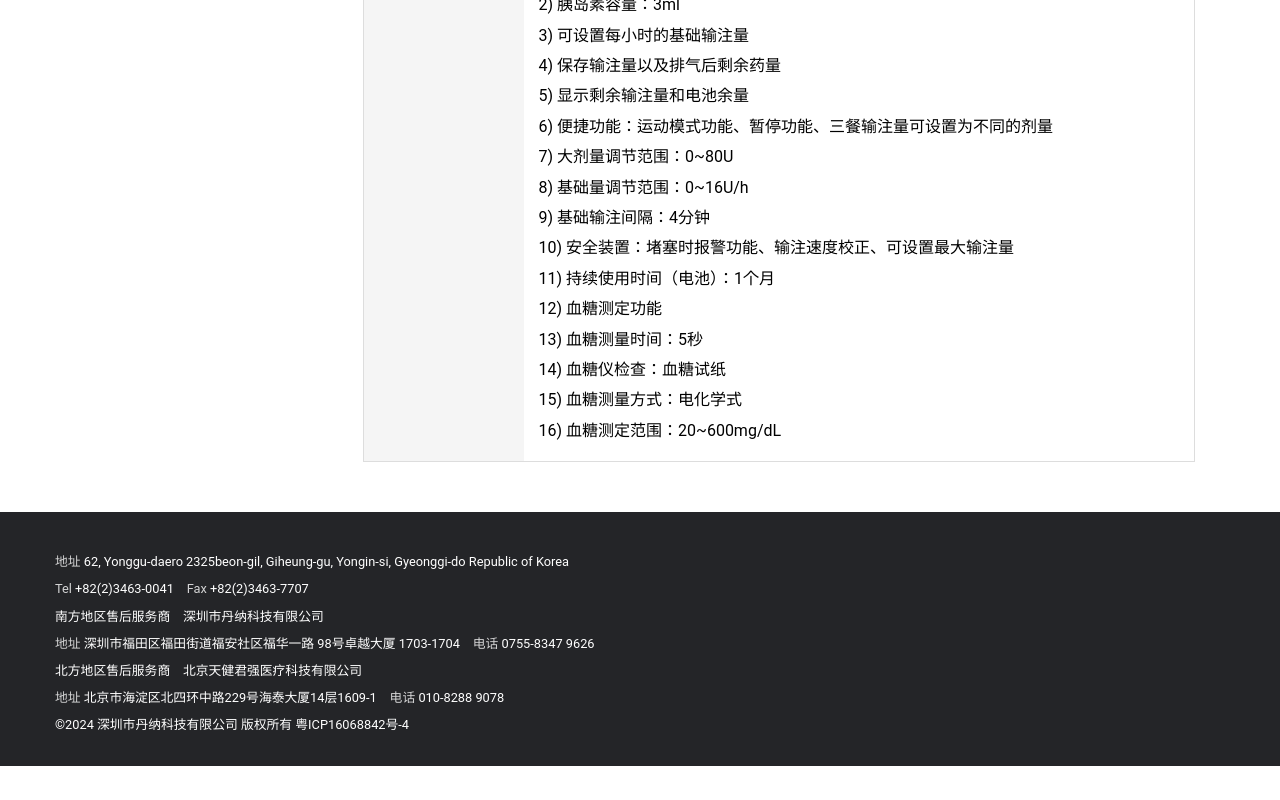
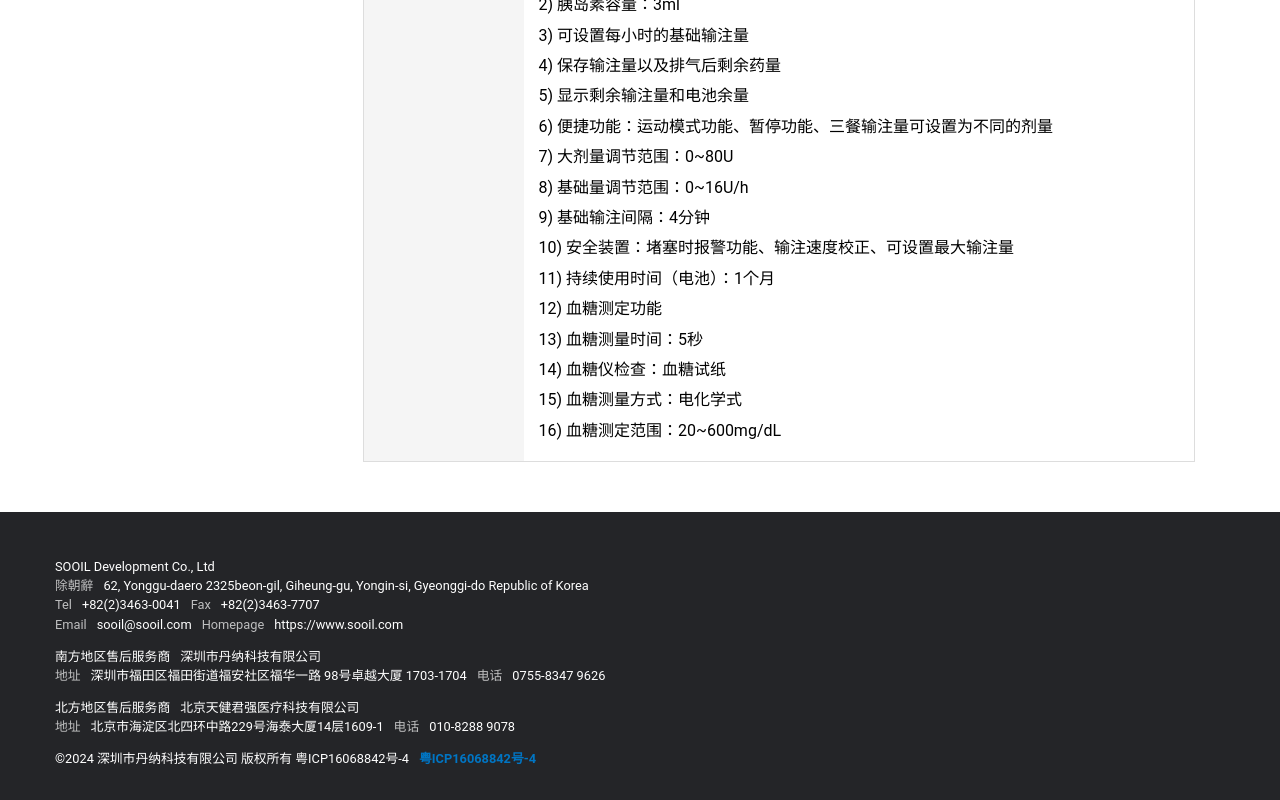
Before and after one commit to sooildev/Sooil-Web-CN, a React (Create React App) app: page /dana-r in a window 1280 px wide. Shown: the part 1901-2701 px from the top of the page. Before the commit the page ends 2667 px from the top, so only its background shows below. Built offline with nearby package versions, Linux system fonts and the light colour scheme.

Commit message:
fix footer

```diff
--- a/src/components/footer/Copyright.tsx
+++ b/src/components/footer/Copyright.tsx
@@ -41,103 +41,89 @@ export default function Copyright() {
           </li>
         </ul> */}
         <div css={copyright}>
+          {FOOTER_COPYRIGHT_TEXT.companyInfo_0.map((info, index) => (
+            <div key={index}>
+              <span>{info.label}</span>
+              <span>{info.value}</span>
+            </div>
+          ))}
           {FOOTER_COPYRIGHT_TEXT.companyInfo_1.map((info, index) => (
             <div key={index}>
-              <span>{info.label}</span> {info.value}
+              <span css={infoLabel}>{info.label}</span>
+              <span>{info.value}</span>
+            </div>
+          ))}
+          <div css={copyrightSubBox}>
+            {FOOTER_COPYRIGHT_TEXT.companyInfo_2.map((info, index) => (
+              <div key={index}>
+                <span css={infoLabel}>{info.label}</span>
+                <span>{info.value}</span>
               </div>
             ))}
           </div>
-        <div css={copyright}>
-          {FOOTER_COPYRIGHT_TEXT.companyInfo_2.map((info, index) => (
+          <div css={copyrightSubBox}>
+            {FOOTER_COPYRIGHT_TEXT.companyInfo_3.map((info, index) => (
               <div key={index}>
-              <span>{info.label}</span> {info.value}
+                <span css={infoLabel}>{info.label}</span>
+                <span>{info.value}</span>
               </div>
             ))}
           </div>
+        </div>
+
         <div css={copyright}>
+          <div css={copyrightSubBox}>
             {FOOTER_COPYRIGHT_TEXT.cn_companyInfo_1.map((info, index) => (
               <div key={index}>
-              <span>{info.label}</span> {info.value}
+                <span>{info.label}</span>
+                <span>{info.value}</span>
               </div>
             ))}
           </div>
-        <div css={copyright}>
+          <div css={copyrightSubBox}>
             {FOOTER_COPYRIGHT_TEXT.cn_companyInfo_2.map((info, index) => (
               <div key={index}>
-              <span>{info.label}</span> {info.value}
+                <span css={infoLabel}>{info.label}</span>
+                <span>{info.value}</span>
               </div>
             ))}
           </div>
+        </div>
         <div css={copyright}>
+          <div css={copyrightSubBox}>
             {FOOTER_COPYRIGHT_TEXT.cn_companyInfo_3.map((info, index) => (
               <div key={index}>
-              <span>{info.label}</span> {info.value}
+                <span>{info.label}</span>
+                <span>{info.value}</span>
               </div>
             ))}
           </div>
-        <div css={copyright}>
+          <div css={copyrightSubBox}>
             {FOOTER_COPYRIGHT_TEXT.cn_companyInfo_4.map((info, index) => (
               <div key={index}>
-              <span>{info.label}</span> {info.value}
+                <span css={infoLabel}>{info.label}</span>
+                <span>{info.value}</span>
               </div>
             ))}
           </div>
+        </div>
         <div css={copyright}>
-          {FOOTER_COPYRIGHT_TEXT.icp_companyInfo.map((info, index) => (
-            <div key={index}>
+          <div css={copyrightSubBox}>
+            <div>
+              <span>{FOOTER_COPYRIGHT_TEXT.icp_companyInfo[0].label}</span>{' '}
+              {FOOTER_COPYRIGHT_TEXT.icp_companyInfo[0].value}
+            </div>
+            <div>
               <a
-                href="https://beian.miit.gov.cn/#/Integrated/index"
+                href="https://beian.miit.gov.cn"
                 target="_blank"
                 rel="noopener noreferrer"
               >
-                {info.value}
+                {FOOTER_COPYRIGHT_TEXT.icp_companyInfo[1].value}
               </a>
             </div>
-          ))}
           </div>
-        {/* <div css={copyright}>
-          {FOOTER_COPYRIGHT_TEXT.companyInfo.slice(0, 3).map((info, index) => (
-            <div key={index}>
-              <span>{info.label}</span> {info.value}
         </div>
-          ))}
-        </div> */}
-        {/* <div css={address}>
-          <p css={companyInfoBox}>
-            {FOOTER_COPYRIGHT_TEXT.companyInfo
-              .slice(0, 3)
-              .map((info, index) => (
-                <div key={index}>
-                  <span>{info.label}</span> {info.value}
-                </div>
-              ))}
-          </p>
-          <p>
-            {FOOTER_COPYRIGHT_TEXT.companyInfoFirst.map((info, index) => (
-              <React.Fragment key={index}>
-                <span>{info.label}</span> {info.value}
-                {index < FOOTER_COPYRIGHT_TEXT.companyInfoFirst.length - 1 &&
-                  ' / '}
-              </React.Fragment>
-            ))}
-          </p>
-          <p>
-            {FOOTER_COPYRIGHT_TEXT.companyInfoSecond.map((info, index) => (
-              <React.Fragment key={index}>
-                <span>{info.label}</span> {info.value}
-                {index < FOOTER_COPYRIGHT_TEXT.companyInfoSecond.length - 1 &&
-                  ' / '}
-              </React.Fragment>
-            ))}
-          </p>
-          <p>
-            {FOOTER_COPYRIGHT_TEXT.companyInfoThird.map((info, index) => (
-              <React.Fragment key={index}>
-                <span>{info.label}</span> {info.value}
-              </React.Fragment>
-            ))}
-          </p>
-        </div> */}
         {/* <div css={copyright}>Copyright {FOOTER_COPYRIGHT_TEXT.copyright}</div> */}
       </div>
       {/* <div css={logo}><img src={footerLogo} alt="footer logo" /></div> */}
@@ -211,21 +197,38 @@ const address = css`
 
 const copyright = css`
   display: flex;
+  flex-direction: column;
   font-size: 0.8rem;
   color: #fff;
-  gap: 0.8rem;
-  padding-top: 0.5rem;
+  padding-top: 0.8rem;
   flex-wrap: wrap;
   line-height: 1.5;
 
-  & span {
-    opacity: 0.8;
+  & div {
+    padding-right: 10px;
   }
+
+  // & span {
+  //   opacity: 0.7;
+  // }
 
   & a {
     text-decoration: none;
-    color: #fff;
+    font-weight: bold;
+    color: #0075c3;
   }
+`;
+
+const copyrightSubBox = css`
+  display: flex;
+  // gap: 0.8rem;
+  flex-wrap: wrap;
+`;
+
+const infoLabel = css`
+  display: inline-block;
+  opacity: 0.7;
+  padding-right: 10px;
 `;
 
 const logo = css`
--- a/src/components/header/Header.tsx
+++ b/src/components/header/Header.tsx
@@ -8,7 +8,7 @@ export default function Header() {
   return (
     <header css={header}>
       <div css={innerContainer}>
-        {/* <Logo /> */}
+        <Logo />
         <MenuList />
       </div>
     </header>
@@ -40,8 +40,8 @@ const innerContainer = css`
   padding: 0 15px;
   box-sizing: border-box;
   align-items: center;
-  justify-content: flex-end;
-  // justify-content: space-between;
+  // justify-content: flex-end;
+  justify-content: space-between;
 
   @media (max-width: 992px) {
     width: 750px;
--- a/src/constants/mainPageTexts.ts
+++ b/src/constants/mainPageTexts.ts
@@ -71,9 +71,15 @@ const FOOTER_COPYRIGHT_TEXT = {
     title: '이용안내',
     link: 'https://www.sooil.com/bbs/content.php?co_id=information',
   },
+  companyInfo_0: [
+    {
+      label: '',
+      value: 'SOOIL Development Co., Ltd',
+    },
+  ],
   companyInfo_1: [
     {
-      label: '地址',
+      label: '除朝辭',
       value:
         '62, Yonggu-daero 2325beon-gil, Giheung-gu, Yongin-si, Gyeonggi-do Republic of Korea',
     },
@@ -88,7 +94,7 @@ const FOOTER_COPYRIGHT_TEXT = {
       value: '+82(2)3463-7707',
     },
   ],
-  companyInfoFirst: [
+  companyInfo_3: [
     {
       label: 'Email',
       value: 'sooil@sooil.com',
@@ -143,6 +149,10 @@ const FOOTER_COPYRIGHT_TEXT = {
       label: '',
       value: '©2024 深圳市丹纳科技有限公司 版权所有 粤ICP16068842号-4',
     },
+    {
+      label: '',
+      value: '粤ICP16068842号-4',
+    },
   ],
   companyInfoThird: [
     {
```
Lines whose indentation alone changed are shown as unchanged.
